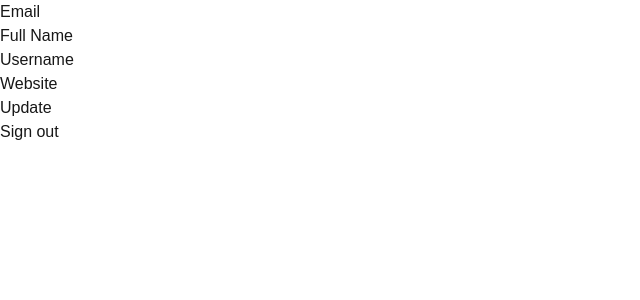
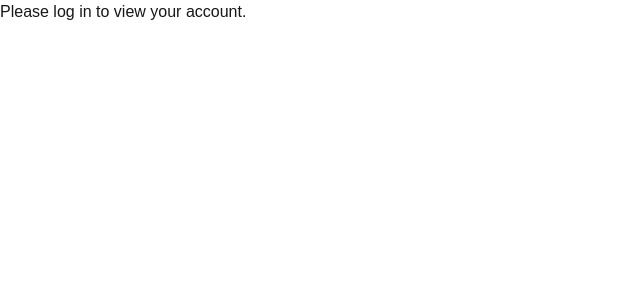
Before and after one commit to MichaelIspas/Pokemon-Slate, a Next.js app: page /account in a window 1280 px wide. Shown: the top 300 px of the page, without its empty margins (0-640 px from the left). Built offline with nearby package versions, Linux system fonts and the light colour scheme; no server answers; the database is empty.

Commit message:
wip: fix accountform for sign in, update variables in other pages.

```diff
--- a/app/account/account-form.tsx
+++ b/app/account/account-form.tsx
@@ -1,134 +1,23 @@
-'use client'
-import { useCallback, useEffect, useState } from 'react'
-import { createClient } from '@/lib/supabase/client'
+// app/account/account-form.tsx
 import { type User } from '@supabase/supabase-js'
 
-// ...
-
 export default function AccountForm({ user }: { user: User | null }) {
-    const supabase = createClient()
-    const [loading, setLoading] = useState(true)
-    const [fullname, setFullname] = useState<string | null>(null)
-    const [username, setUsername] = useState<string | null>(null)
-    const [website, setWebsite] = useState<string | null>(null)
-    const [avatar_url, setAvatarUrl] = useState<string | null>(null)
-
-    const getProfile = useCallback(async () => {
-        try {
-            setLoading(true)
-
-            const { data, error, status } = await supabase
-                .from('profiles')
-                .select(`full_name, username, website, avatar_url`)
-                .eq('id', user?.id)
-                .single()
-
-            if (error && status !== 406) {
-                console.log(error)
-                throw error
-            }
-
-            if (data) {
-                setFullname(data.full_name)
-                setUsername(data.username)
-                setWebsite(data.website)
-                setAvatarUrl(data.avatar_url)
-            }
-        } catch (error) {
-            alert('Error loading user data!')
-        } finally {
-            setLoading(false)
-        }
-    }, [user, supabase])
-
-    useEffect(() => {
-        getProfile()
-    }, [user, getProfile])
-
-    async function updateProfile({
-        username,
-        website,
-        avatar_url,
-    }: {
-        username: string | null
-        fullname: string | null
-        website: string | null
-        avatar_url: string | null
-    }) {
-        try {
-            setLoading(true)
-
-            const { error } = await supabase.from('profiles').upsert({
-                id: user?.id as string,
-                full_name: fullname,
-                username,
-                website,
-                avatar_url,
-                updated_at: new Date().toISOString(),
-            })
-            if (error) throw error
-            alert('Profile updated!')
-        } catch (error) {
-            alert('Error updating the data!')
-        } finally {
-            setLoading(false)
-        }
+    if (!user) {
+        return <div>Please log in to view your account.</div>
     }
 
     return (
-        <div className="form-widget">
-
-            {/* ... */}
-
+        <div className="space-y-6">
             <div>
-                <label htmlFor="email">Email</label>
-                <input id="email" type="text" value={user?.email} disabled />
-            </div>
-            <div>
-                <label htmlFor="fullName">Full Name</label>
-                <input
-                    id="fullName"
-                    type="text"
-                    value={fullname || ''}
-                    onChange={(e) => setFullname(e.target.value)}
-                />
-            </div>
-            <div>
-                <label htmlFor="username">Username</label>
-                <input
-                    id="username"
-                    type="text"
-                    value={username || ''}
-                    onChange={(e) => setUsername(e.target.value)}
-                />
-            </div>
-            <div>
-                <label htmlFor="website">Website</label>
-                <input
-                    id="website"
-                    type="url"
-                    value={website || ''}
-                    onChange={(e) => setWebsite(e.target.value)}
-                />
+                <label>Email</label>
+                <input type="text" value={user.email || ''} disabled className="w-full p-3 border rounded bg-gray-100" />
             </div>
 
-            <div>
-                <button
-                    className="button primary block"
-                    onClick={() => updateProfile({ fullname, username, website, avatar_url })}
-                    disabled={loading}
-                >
-                    {loading ? 'Loading ...' : 'Update'}
+            <form action="/auth/signout" method="post">
+                <button type="submit" className="w-full py-3 bg-red-600 text-white rounded hover:bg-red-700">
+                    Sign out
                 </button>
-            </div>
-
-            <div>
-                <form action="/auth/signout" method="post">
-                    <button className="button block" type="submit">
-                        Sign out
-                    </button>
-                </form>
-            </div>
+            </form>
         </div>
     )
 }
```
